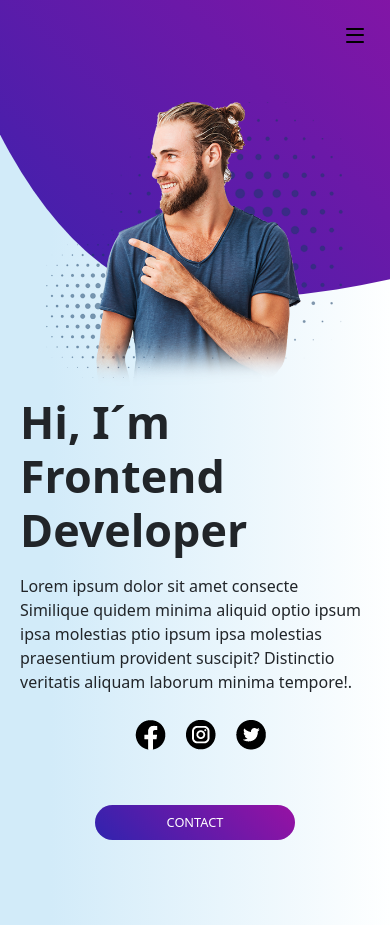
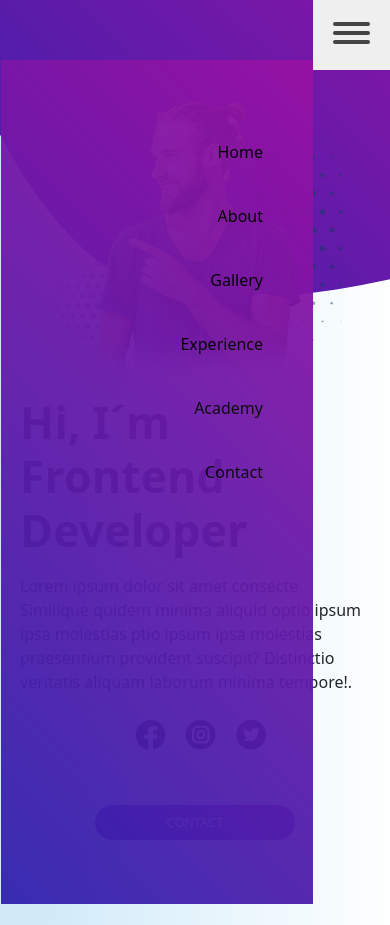
Before and after one commit to Geosarmiento/Tercera-Entrega, a website: page index.html in a window 390 px wide. Drawn offline with nearby package versions, Linux system fonts and the light colour scheme; a web font is replaced by a local one.

Commit message:
version movil2

```diff
--- a/index.html
+++ b/index.html
@@ -31,11 +31,10 @@
 
 
     <header>
-        <span class="hamburguesa" id="hamburguesa">
-            <img src="../assets/img/menu_ham.png" alt="">
-        </span>
 
-        <nav class="animate__animated animate__flipInX">
+
+
+        <nav id="nav" class="animate__animated animate__flipInX">
             <ul class="menu">
                 <li ><a href="./index.html "  > Home</li></a>
                 <li><a href="../pages/about.html">About </li></a>
@@ -45,11 +44,18 @@
                 <li><a href="../pages/contact.html">Contact</li></a>
             </ul>
         </nav>
+
+        <button class="button-menu" id="b-menu">
+            <span></span>
+            <span></span>
+            <span></span>
+        </button>
+
     </header>
 
     <section >
 
-            <div class="home">
+            <div id="mover" class="home">
                 <div class="foto_perfil_movil animate__animated animate__fadeInRight"></div>
                 <h1 class="animate__animated animate__bounce">Hi, I´m Frontend Developer</h1>
 
@@ -66,7 +72,7 @@
                  </div>
 
                  <div class="centrar animate__animated animate__fadeInUp">
-                 <button> CONTACT</button>
+                 <button id="go" class="button-contact"> CONTACT</button>
                 </div>
 
             </div>
--- a/js/menu.js
+++ b/js/menu.js
@@ -1,2 +1,8 @@
-const prueba = document.getElementsByClassName("centrar");
-console.log(prueba);
+function poner(){
+    document.getElementById("mover").classList.toggle("mover");
+}
+document.getElementById("go").onclick = function(){
+    poner();
+}; {
+
+}
--- a/scss/_header.scss
+++ b/scss/_header.scss
@@ -40,12 +40,13 @@ header{
     header {
         width: 100%;
 
+         .mover{
+            left: -800px;
 
+        }
         nav {
-            left: -50px;
             position: relative;
             margin-top: 60px;
-
             width: 80%;
             background-image:$degradado;
             height: 100vh;
@@ -81,11 +82,48 @@ header{
 
     }
 
-    .hamburguesa {
-        display: block;
-        padding: 20px;
-        cursor: pointer;
+
+    nav.menu.show{
+     margin-left: 20px;
+
     }
+    .button-menu{
+    display: flex;
+    flex-direction: column;
+    align-items: center;
+    justify-content: center;
+    cursor: pointer;
+    border-style: none;
+
+    padding: 20px;
+
+    span{
+            width: 37px;
+            height: 4px;
+            margin-bottom: 5px;
+            position: relative;
+            background: #444444;
+            text-decoration: none;
+            border-radius: 3px;
+            transform-origin: 4px 0px;
+            transition: all 0.2s linear;
+    }
+}
+
+
+.button-menu.close span {
+    opacity: 1;
+    transform: rotate(45deg) translate(0px, 0px);
+    background: #ffffff;
+  }
+
+  .button-menu.close span:nth-child(2) {
+    transform: rotate(-45deg) translate(-8px, 5px);
+  }
+
+  .button-menu.close span:nth-child(3) {
+    display: none;
+  }
 
 
 }
--- a/scss/estilo.scss
+++ b/scss/estilo.scss
@@ -22,9 +22,7 @@ body {
     ;
 }
 
-.hamburguesa {
-    display: none;
-}
+
 
 .contenedor_fondo_color {
     display: inline-block;
@@ -105,7 +103,7 @@ p {
     margin-left: 10px;
 }
 
-button {
+.button-contact {
     padding: 5px 10px;
     background-image: $degradado;
     width: 200px;
@@ -146,18 +144,6 @@ main {
         display: flex;
         justify-content: end;
     }
-
-    .hamburguesa {
-        display: block;
-        padding: 20px;
-        cursor: pointer;
-    }
-
-    nav {
-        display: none;
-
-    }
-
 
     .contenedor_fondo_color {
         display: inline-block;
@@ -232,7 +218,7 @@ main {
             height: 120px;
         }
 
-        button {
+        .button-contact {
             padding: 0;
             background-image: $degradado;
             width: 200px;
```
Also changed, not shown: pages/about.html (+1 -3 lines), pages/academy.html (+0 -3 lines), pages/contact.html (+2 -5 lines), pages/experience.html (+1 -3 lines), pages/gallery.html (+1 -3 lines), css/estilo.css.
